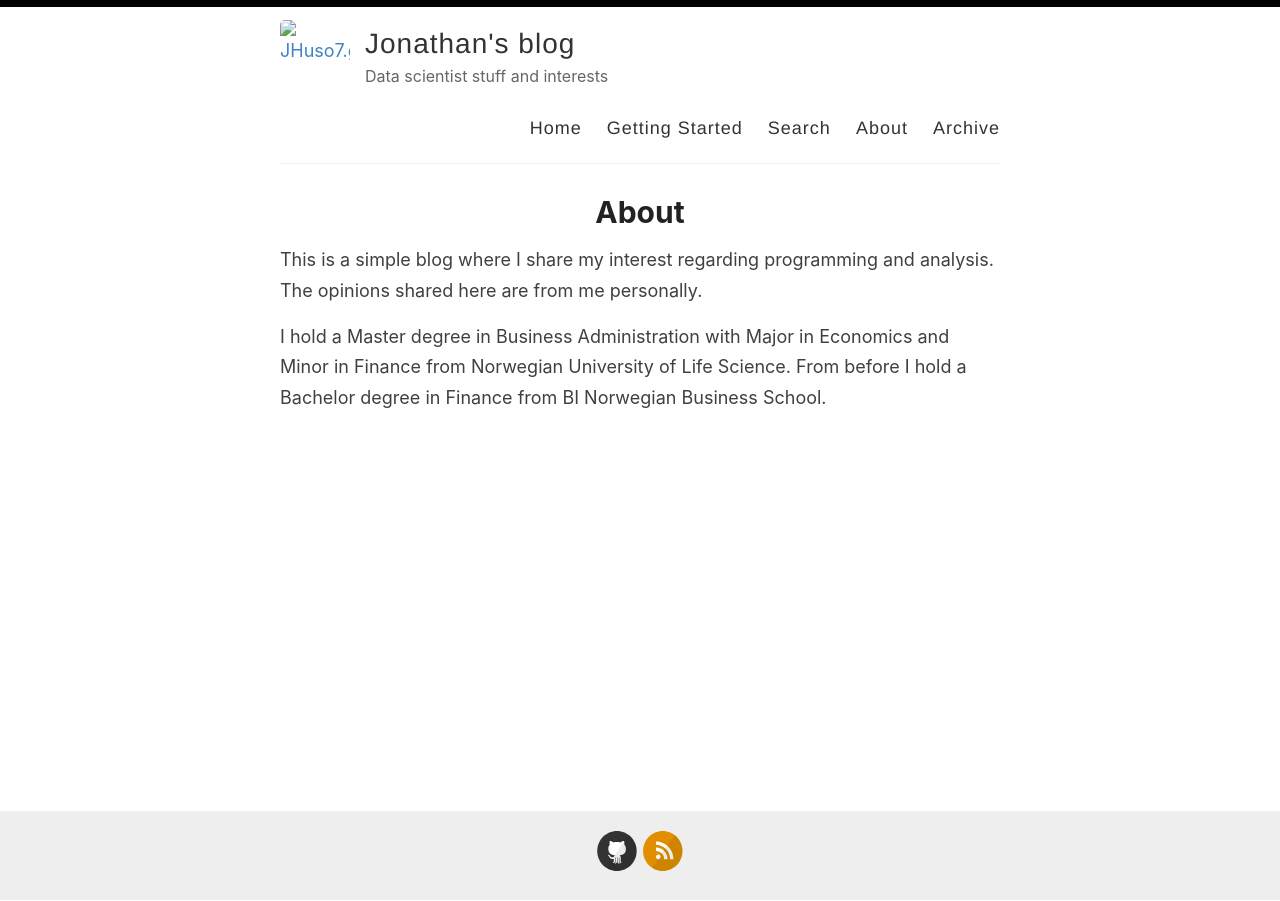
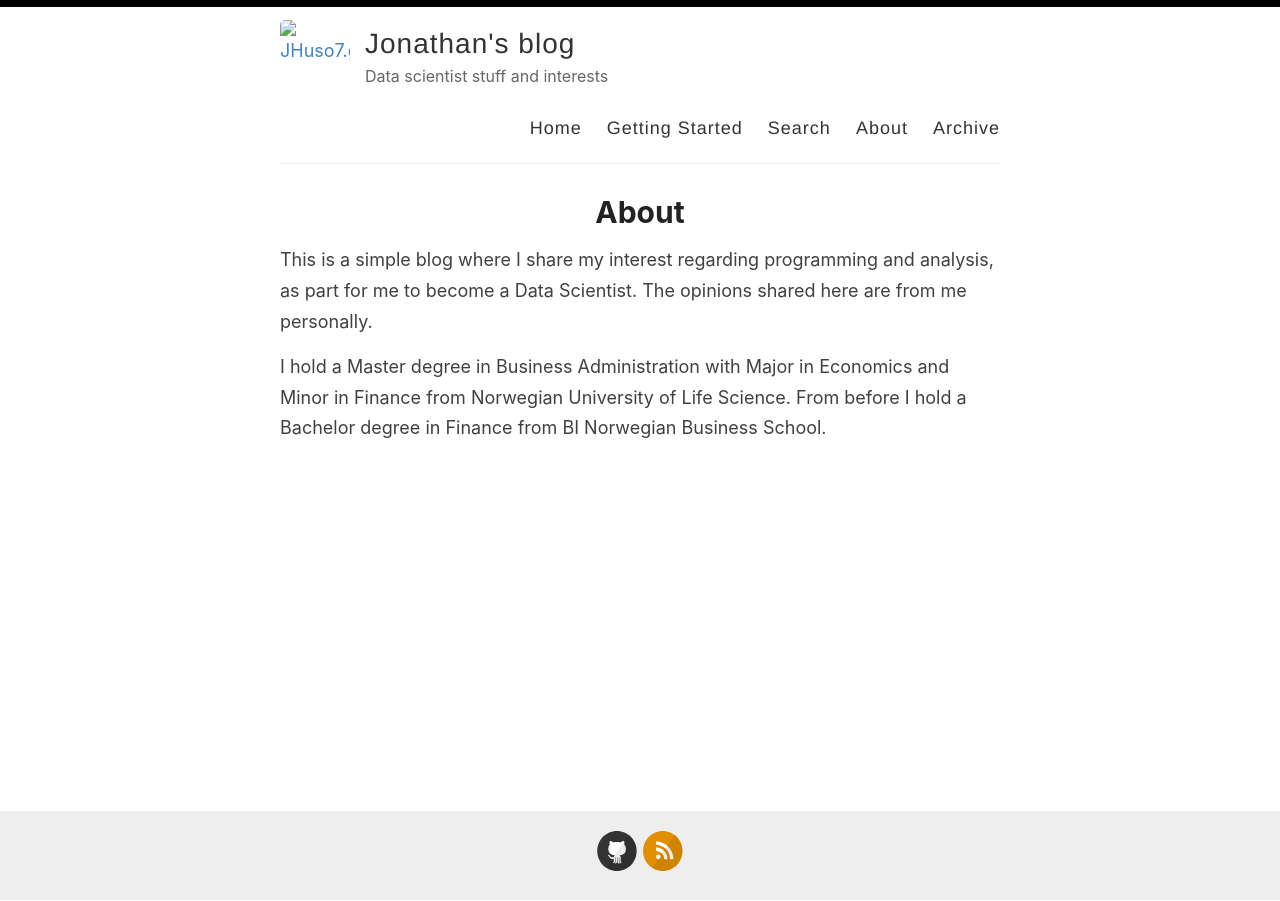
Before and after one commit to JHuso7/JHuso7.github.io, a Jekyll site: the page built from _pages/about.md, in a window 1280 px wide. Built offline with Jekyll 4.4.1, drawn with Linux system fonts in a browser that asks for light colours.

Commit message:
Update about.md

```diff
--- a/_pages/about.md
+++ b/_pages/about.md
@@ -4,6 +4,6 @@ title: About
 permalink: /about/
 ---
 
-This is a simple blog where I share my interest regarding programming and analysis. The opinions shared here are from me personally.
+This is a simple blog where I share my interest regarding programming and analysis, as part for me to become a Data Scientist. The opinions shared here are from me personally.
 
 I hold a Master degree in Business Administration with Major in Economics and Minor in Finance from Norwegian University of Life Science. From before I hold a Bachelor degree in Finance from BI Norwegian Business School.
```
